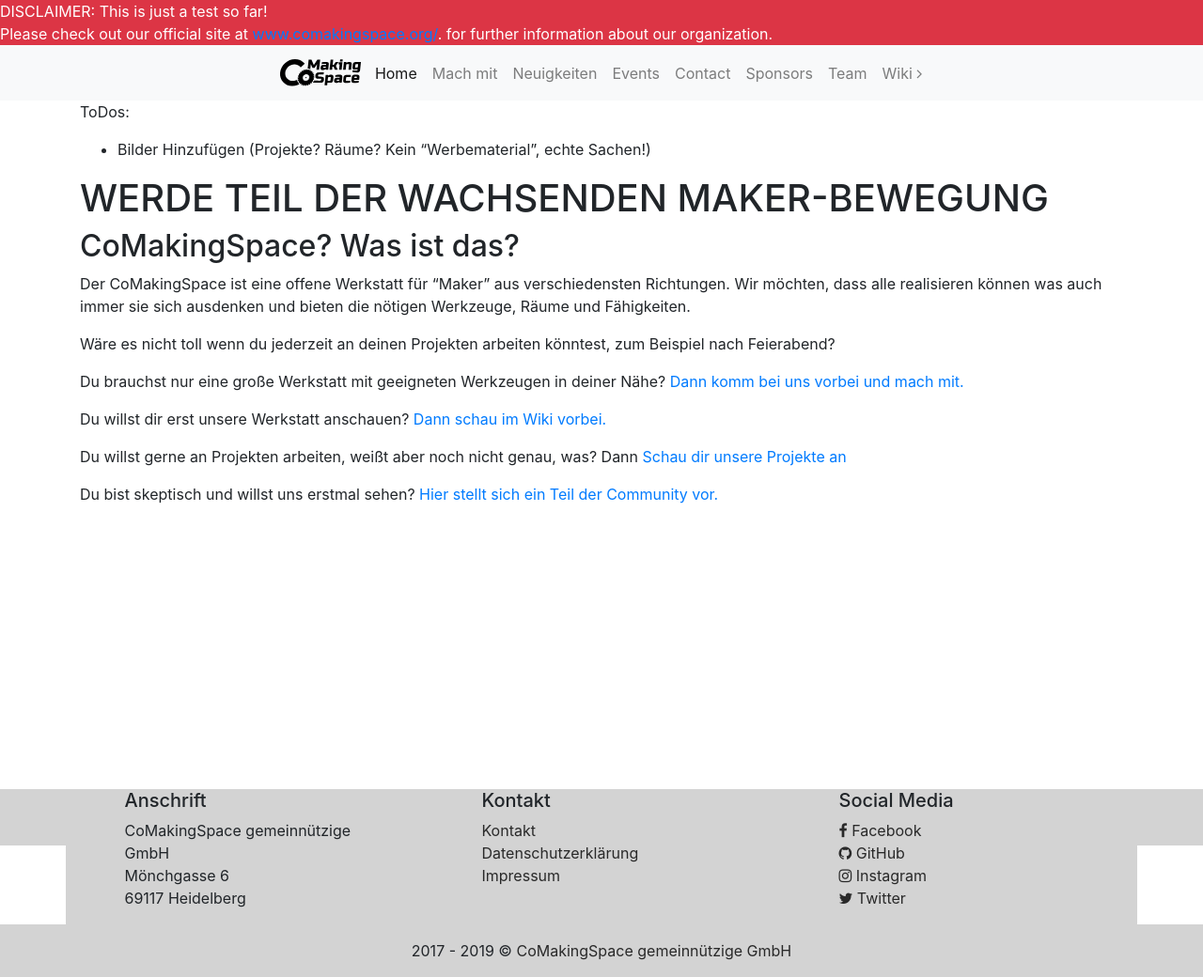
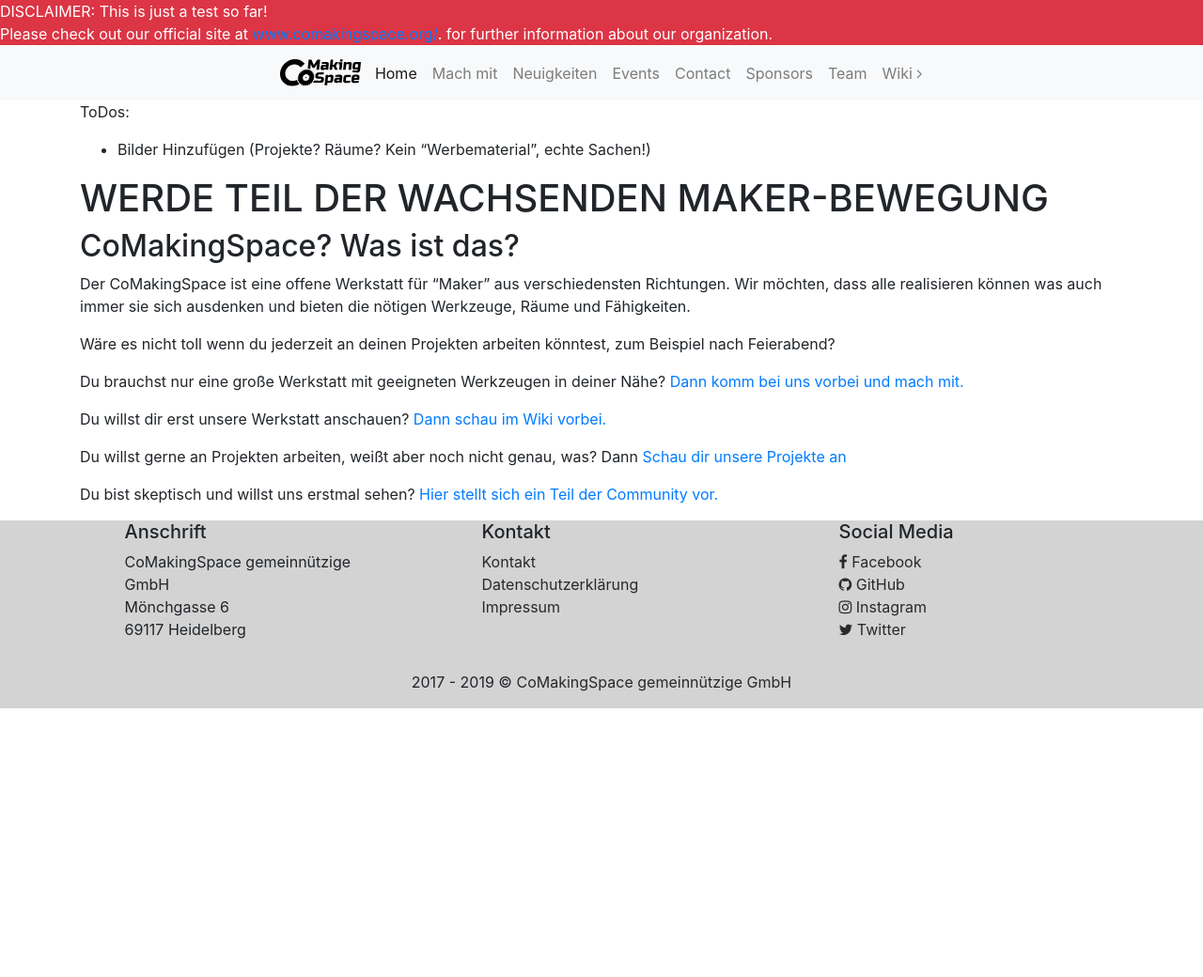
Before and after one commit to comakingspace/comakingspace.github.io, a Jekyll site: the page built from index.md, in a window 1280 px wide. Shown: the whole page at 94% size. Built offline with Jekyll 4.4.1, drawn with Linux system fonts in a browser that asks for light colours; after the commit the page ends 900 px from its top, so only the background shows below that.

Commit message:
trying further styling

```diff
--- a/_includes/footer.html
+++ b/_includes/footer.html
@@ -1,5 +1,5 @@
 <!-- Footer -->
-<footer class="footer font-small g-light">
+<footer class="footer container-fluid">
         {%- assign social = site.social_links -%}
         <!-- Footer Links -->
         <div class="container justify-content-center">
--- a/_sass/style.scss
+++ b/_sass/style.scss
@@ -26,14 +26,10 @@
 
 .footer {
   position: absolute;
-  bottom: 0;
-  width: 100%;
-  height: 60px;
   background-color: lightgray;
 
-  div {
-    background-color: lightgray;
-  }
+
+
   p {
     width: 100%;
     margin-bottom: 0;
```
